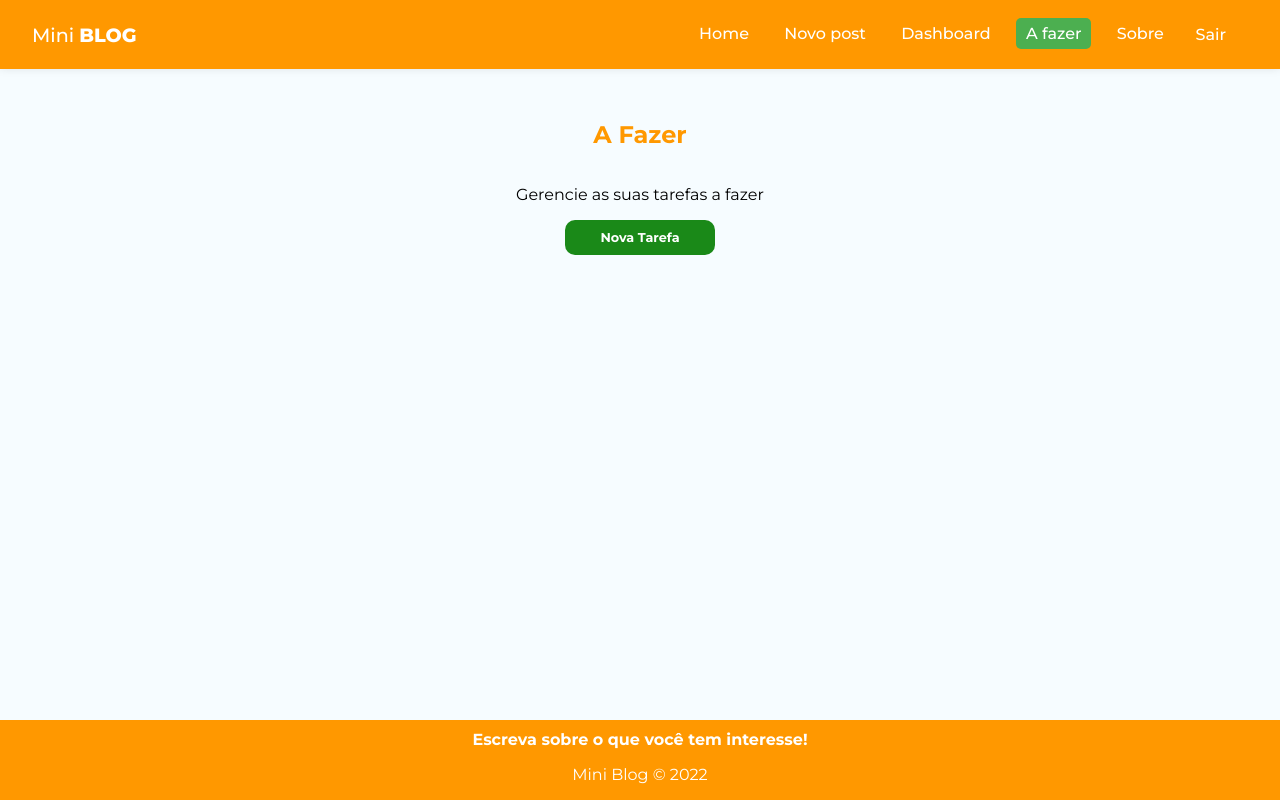
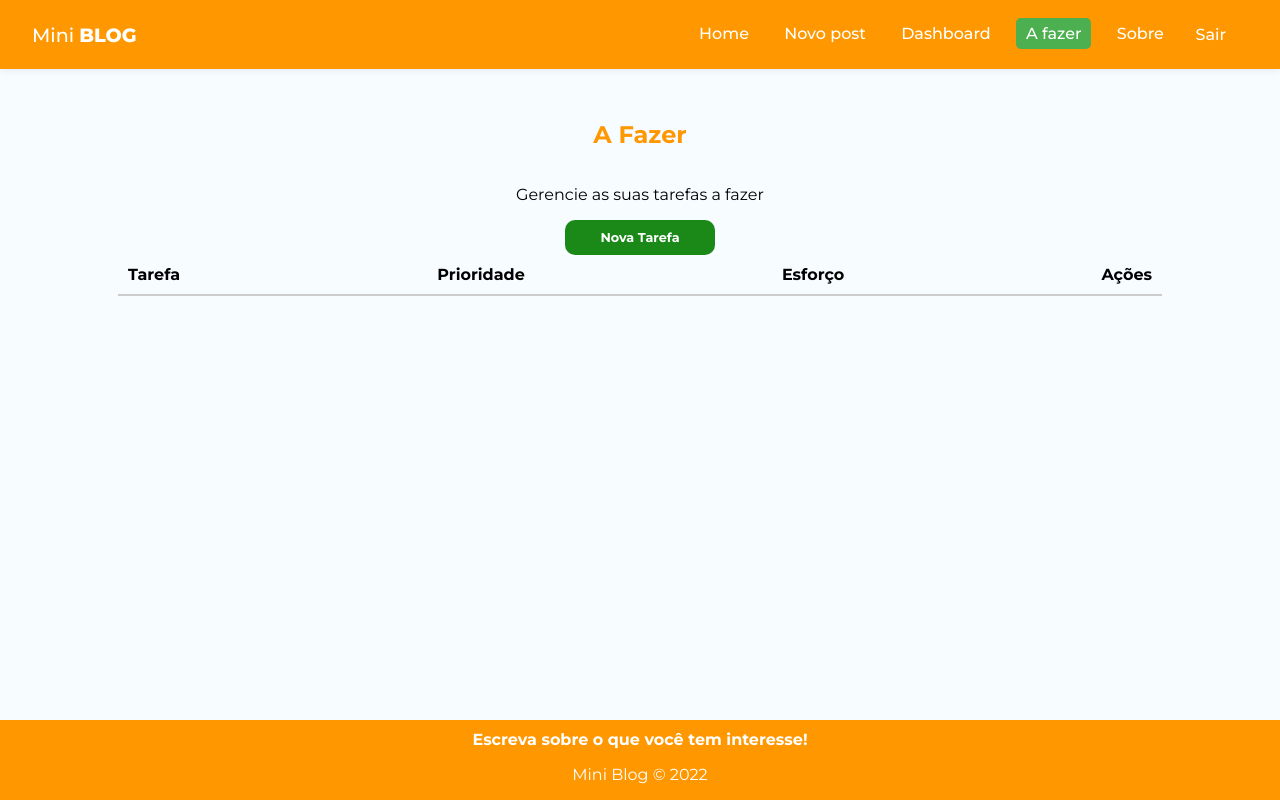
Before and after one commit to igorjosiel/React-MiniBlog, a React (Create React App) app: page /todo in a window 1280 px wide. Built offline with nearby package versions, Linux system fonts and the light colour scheme; no server answers; sample sign-in values are in the browser's storage.

Commit message:
Acrescenta cabeçalho para a tabela de coisas a fazer.

```diff
--- a/src/pages/Todo/Todo.jsx
+++ b/src/pages/Todo/Todo.jsx
@@ -6,6 +6,7 @@ import styles from "./Todo.module.css";
 
 const Todo = () => {
   return (
+    <>
       <div className={styles.todo}>
         <h2>A Fazer</h2>
         <p>Gerencie as suas tarefas a fazer</p>
@@ -13,7 +14,15 @@ const Todo = () => {
         <Link to="/" className="btn">
           Nova Tarefa
         </Link>
+
+        <div className={styles.todo_header}>
+          <span>Tarefa</span>
+          <span>Prioridade</span>
+          <span>Esforço</span>
+          <span>Ações</span>
         </div>
+      </div>
+    </>
   );
 };
 
--- a/src/pages/Todo/Todo.module.css
+++ b/src/pages/Todo/Todo.module.css
@@ -5,3 +5,12 @@
   justify-content: center;
   align-items: center;
 }
+
+.todo_header {
+  display: flex;
+  justify-content: space-between;
+  font-weight: bold;
+  border-bottom: 2px solid #ccc;
+  width: 80%;
+  padding: 10px;
+}
```
Lines whose indentation alone changed are shown as unchanged.
